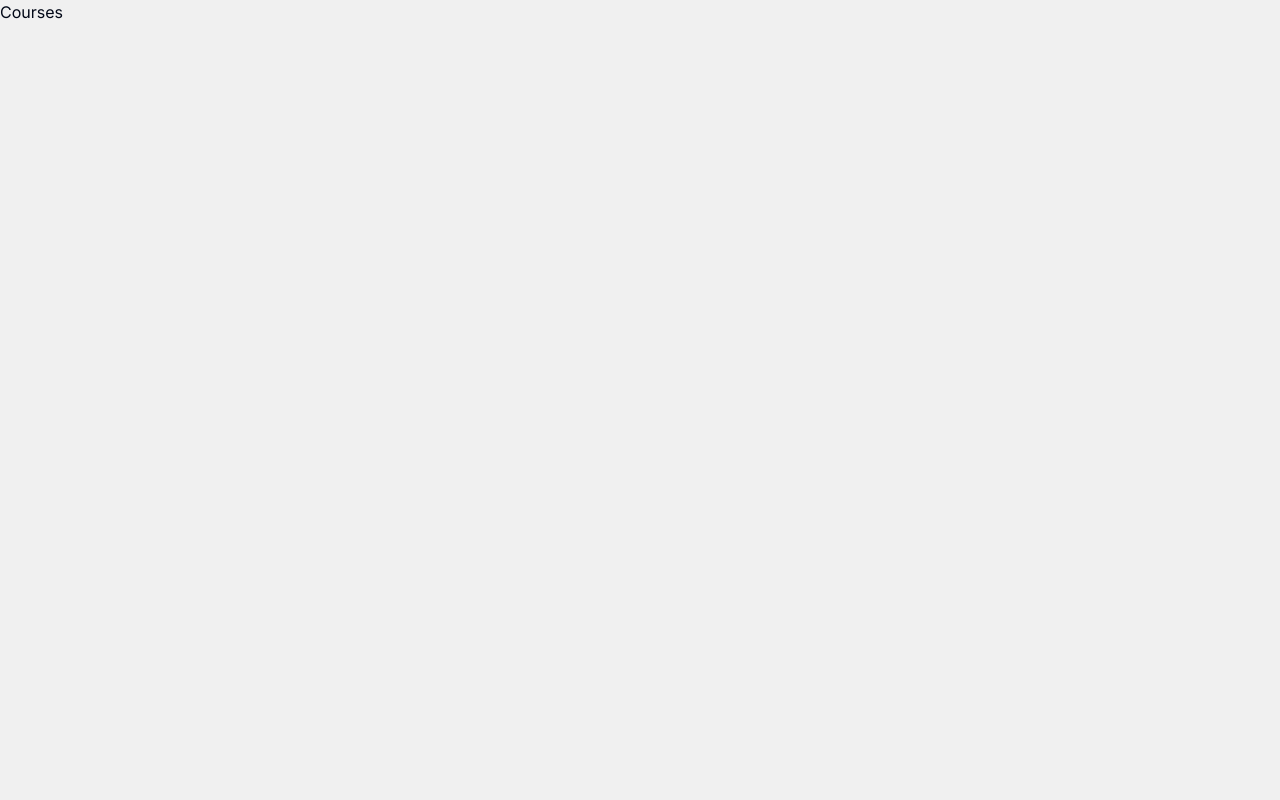
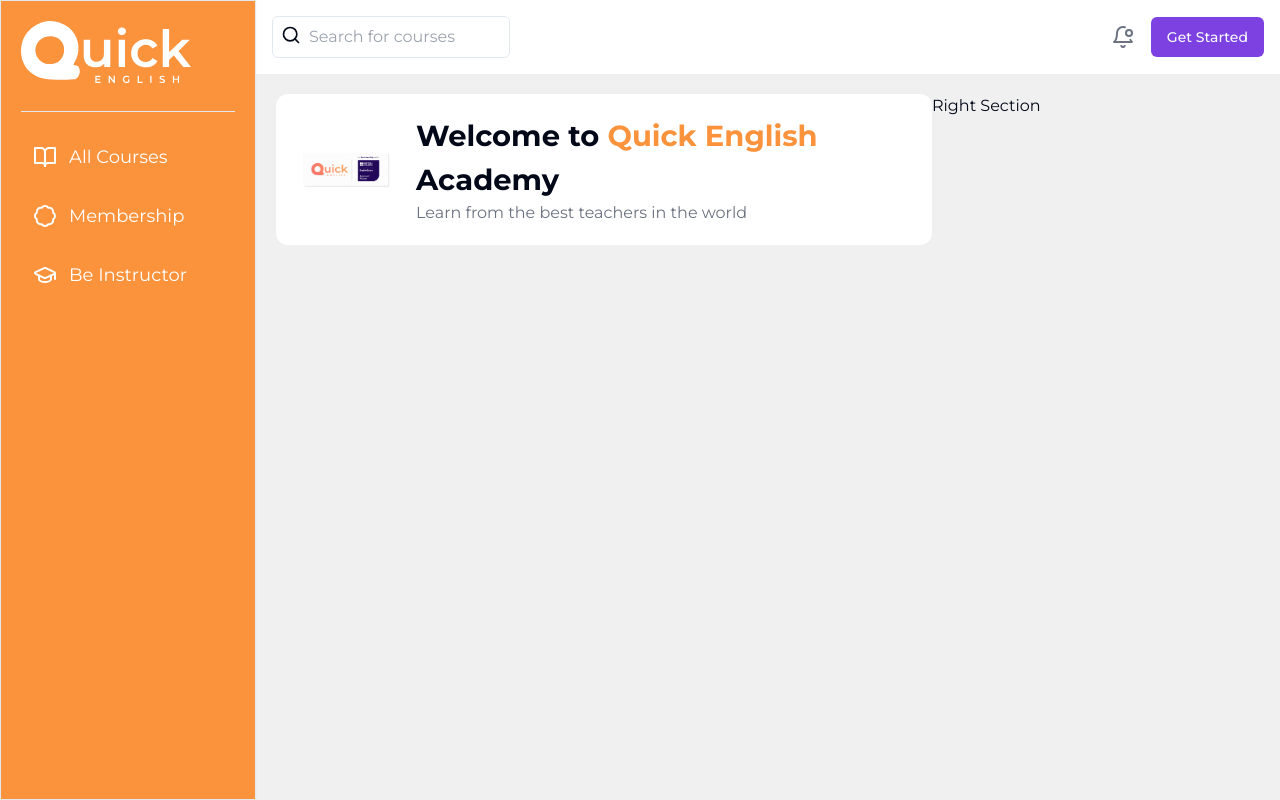
Before and after one commit to iamsergio7/mls-quick-english, a Next.js app: page /courses in a window 1280 px wide. Built offline with nearby package versions, Linux system fonts and the light colour scheme.

Commit message:
SideNav & Header

```diff
--- /dev/null
+++ b/app/(router)/_components/Header.jsx
@@ -0,0 +1,25 @@
+import { Button } from "@/components/ui/button";
+import { BellDot, Search } from "lucide-react";
+
+function Header() {
+  return (
+    <div className="p-4 bg-white flex justify-between">
+      <div className="flex gap-2 border p-2 rounded-md">
+        {/* Search Bar */}
+        <Search className="h-5 w-5" />
+        <input
+          type="text"
+          placeholder="Search for courses"
+          className="outline-none"
+        />
+      </div>
+      {/* Get Started Button & bell Icon */}
+      <div className="flex items-center gap-4">
+        <BellDot className="text-gray-500"/>
+        <Button>Get Started</Button>
+      </div>
+    </div>
+  );
+}
+
+export default Header;
--- /dev/null
+++ b/app/(router)/_components/SideNav.jsx
@@ -0,0 +1,28 @@
+import { BadgeIcon, BookOpen, GraduationCap } from "lucide-react";
+import Image from "next/image";
+function SideNav() {
+  const menu = [
+    { id: 1, name: "All Courses", icon: BookOpen },
+    { id: 2, name: "Membership", icon: BadgeIcon },
+    { id: 3, name: "Be Instructor", icon: GraduationCap },
+  ];
+
+  return (
+    <div className="p-5 bg-orange-400 shadow-sm border h-screen">
+      <Image src="/logo.svg" alt="logo" width={170} height={80} />
+      <hr className="mt-7"></hr>
+
+      {/* Menu List*/}
+      <div className="mt-5">
+        {menu.map((item, index) => (
+          <div className="group flex gap-3 mt-2 p-3 text-[18px] items-center text-white cursor-pointer hover:bg-orange-500 hover:text-white rounded-md transition-all ease-in-out duration-200 ">
+            <item.icon className="group-hover:animate-bounce" />
+            <h2>{item.name}</h2>
+          </div>
+        ))}
+      </div>
+    </div>
+  );
+}
+
+export default SideNav;
--- /dev/null
+++ b/app/(router)/courses/_components/WelcomeBanner.jsx
@@ -0,0 +1,16 @@
+import React from "react";
+import Image from "next/image";
+
+function WelcomeBanner() {
+  return (
+    <div className="flex gap-5 items-center bg-white rounded-xl p-5">
+      <Image src="/partnership.png" alt="partnership" width={100} height={100} />
+      <div>
+        <h2 className="font-bold text-[29px]">Welcome to <span className="text-orange-400">Quick English</span> Academy</h2>
+        <h2 className="text-gray-500">Learn from the best teachers in the world</h2>
+      </div>
+    </div>
+  );
+}
+
+export default WelcomeBanner;
--- a/app/(router)/courses/page.js
+++ b/app/(router)/courses/page.js
@@ -1,12 +1,19 @@
+import WelcomeBanner from "./_components/WelcomeBanner";
 
-
-function CoursePage() {
+function Courses() {
   return (
-    <div>
-      <h1>Courses</h1>
-
+    <div className="grid grid-cols-1 md:grid-cols-3 p-5">
+      {/*Left Container*/}
+      <div className="col-span-2">
+        {/*Banner*/}
+        <WelcomeBanner />
+      </div>
+      {/*Right Container*/}
+      <div>
+        Right Section
+        </div>
     </div>
   );
 }
 
-export default CoursePage;
+export default Courses;
--- a/app/(router)/layout.js
+++ b/app/(router)/layout.js
@@ -1,10 +1,16 @@
+import Header from "./_components/Header";
+import SideNav from "./_components/SideNav";
 
-
-
-function layout({ children}) {
+function layout({ children }) {
   return (
     <div>
-      <h1>{children}</h1>
+      <div className="sm:w-64 sm:block fixed">
+        <SideNav/>
+      </div>
+      <div className="ml-64">
+      <Header />
+        {children}
+      </div>
     </div>
   );
 }
--- a/app/layout.js
+++ b/app/layout.js
@@ -1,7 +1,7 @@
-import { Inter } from "next/font/google";
+import { Inter, Montserrat } from "next/font/google";
 import "./globals.css";
 
-const inter = Inter({ subsets: ["latin"] });
+const inter = Montserrat({ subsets: ["latin"] });
 
 export const metadata = {
   title: "Create Next App",
```
Also changed, not shown: public/logo.svg (added), public/partnership.png (added).
